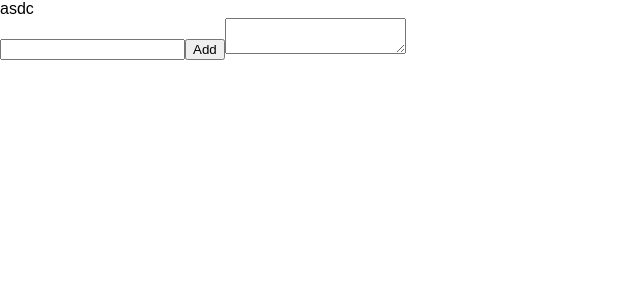
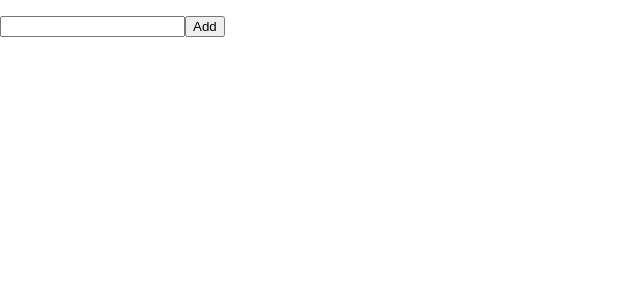
Before and after one commit to miw1513/React_Project1, a React (Create React App) app: page / in a window 1280 px wide. Shown: the top 300 px of the page, without its empty margins (0-640 px from the left). Built offline with nearby package versions, Linux system fonts and the light colour scheme.

Commit message:
items csgooo
items csgooo

```diff
--- a/src/App.js
+++ b/src/App.js
@@ -5,17 +5,25 @@ import Todolist from './Todolist';
 class App extends Component {
   constructor(props){
     super(props)
-
+    this.state= {
+      todoItems: []
+    }
+    this.addTodo = this.addTodo.bind(this)
   }
-
+    addTodo(newTodo){
+      this.setState ({
+        todoItems: this.state.todoItems.concat([newTodo])
+      })
+    }
 
   render() {
-
+    let {todoItems} = this.state
     return (
 
       <div>
-        <Todolist/>
-        <TodoInput/>
+        <Todolist items={todoItems}/>
+        <TodoInput onAddTodo={this.addTodo}/>
+
       </div>
     );
   }
--- a/src/TodoInput.js
+++ b/src/TodoInput.js
@@ -8,18 +8,29 @@ class TodoInput extends Component {
         this.state= {
             text1: "",
             check: ""
+
         }
         this.handleChange = this.handleChange.bind(this);
+        this.handleClick = this.handleClick.bind(this);
     }
     handleChange(event){
         let text1 = this.state.text1
         this.setState({text1: event.target.value})
-          if (text1[1] == 'a'){
+          if (text1[1] === 'a'){
             this.setState({check: 'ดีเยี่ยม'});
          }
         else {
              this.setState({check: ''});
         }
+
+    }
+      handleClick(){
+
+        let {onAddTodo} = this.props
+        onAddTodo(this.state.text1)
+        this.setState({
+            text1: ""
+        })
 
 
 
@@ -30,10 +41,8 @@ class TodoInput extends Component {
         return(
             <div>
                 <input type="text" value={this.state.text1} onChange={this.handleChange} />
-                <button>Add</button>
-                <textarea value={this.state.check}>
+                <button onClick={this.handleClick}>Add</button>
 
-                </textarea>
                 </div>
 
 
--- a/src/Todoitem.js
+++ b/src/Todoitem.js
@@ -3,9 +3,10 @@ import React, {Component} from 'react'
 
 class Todoitem extends Component {
     render(){
+        let {item} = this.props
         return (
          <div>
-            asdc
+            {item}
              </div>
 
         )
--- a/src/Todolist.js
+++ b/src/Todolist.js
@@ -5,10 +5,15 @@ import Todoitem from './Todoitem'
 
 class Todolist extends Component {
     render(){
+        let {items} = this.props
         return(
      <div>
+        <ul>
 
-        <Todoitem/>
+         {
+           items.map((todo,i) => <li key={i}><Todoitem item={todo}/></li>)
+         }
+         </ul>
         </div>
 
 
```
